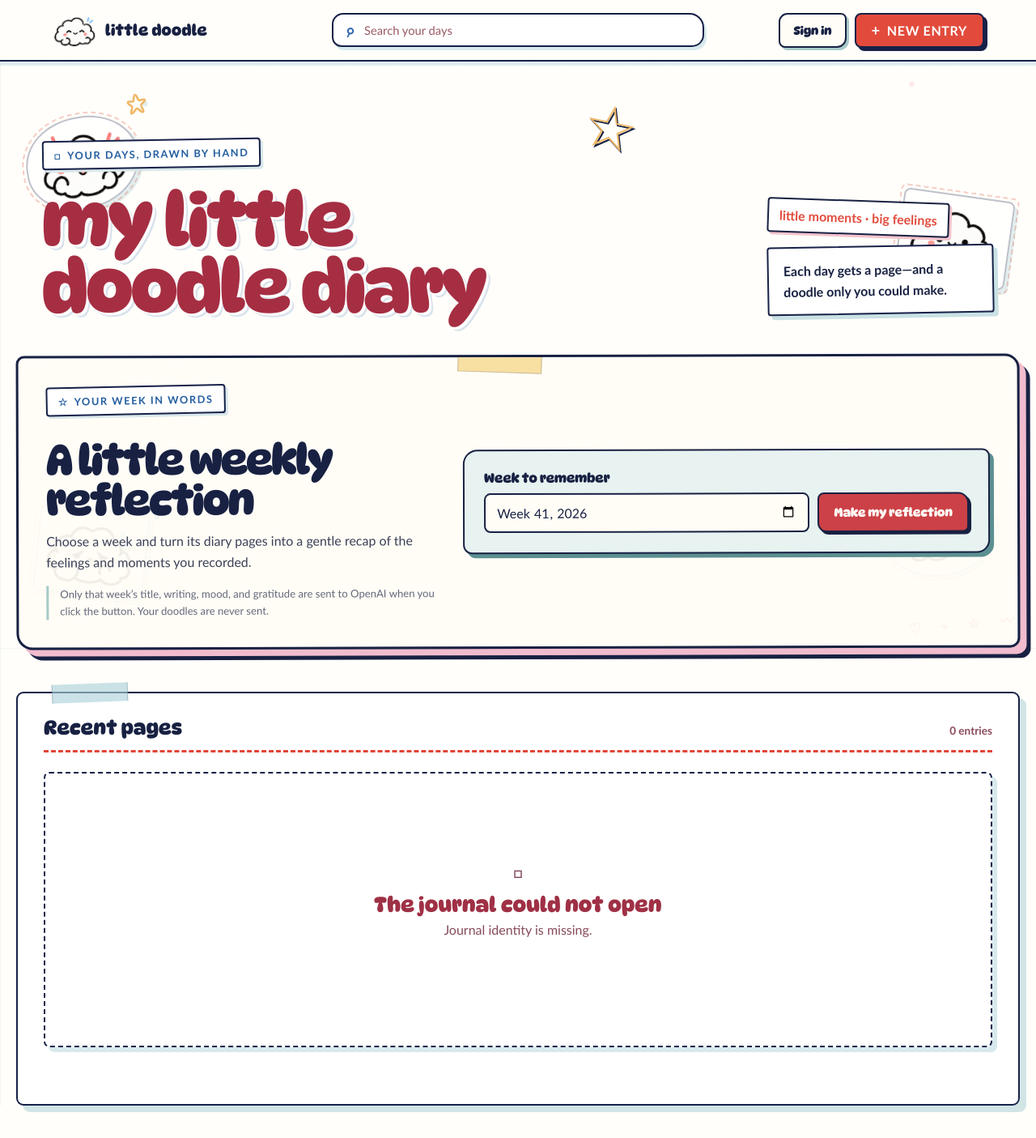
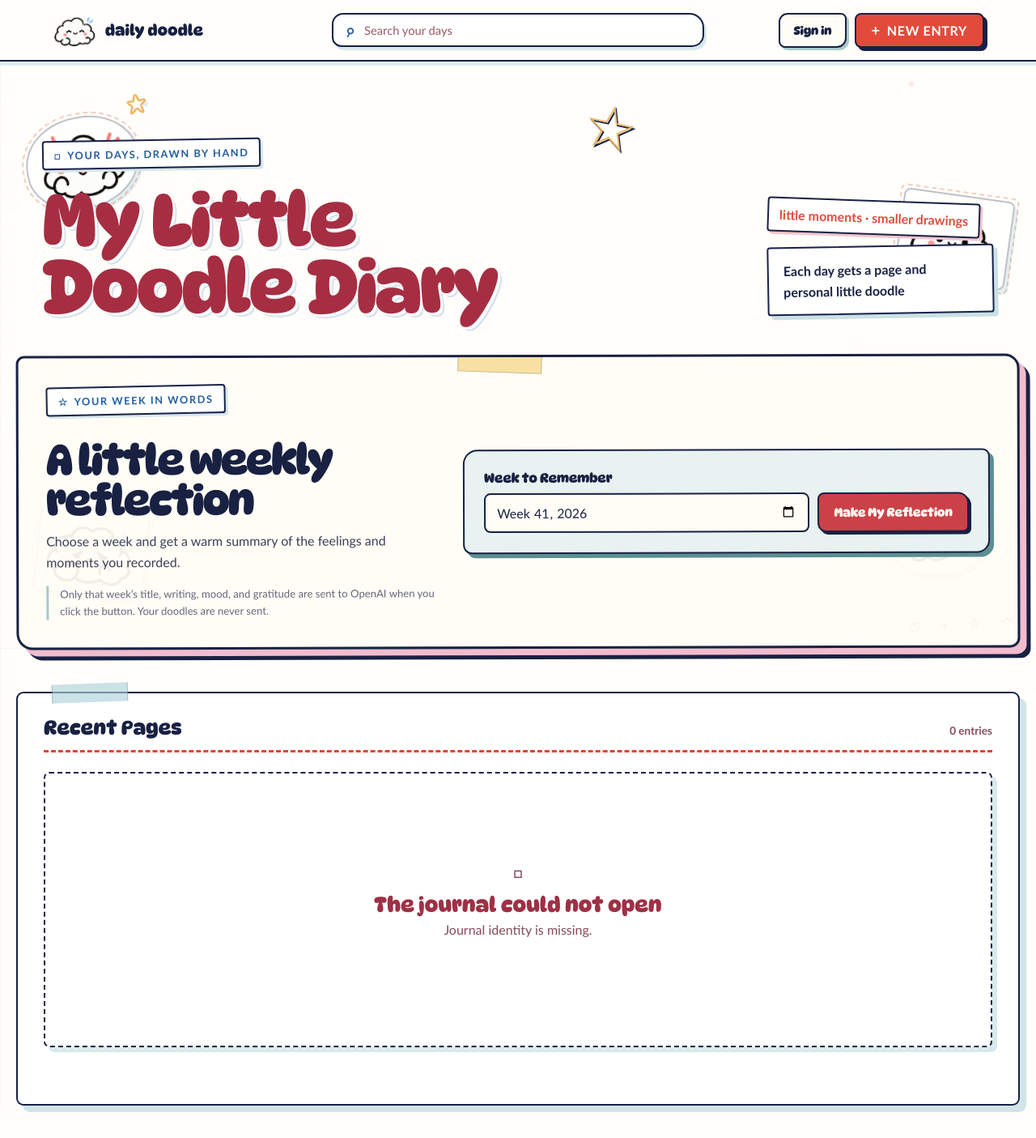
Before and after one commit to xyczhang/doodle-diary, a Flask app: page / in a window 1280 px wide. Shown: the top 1405 px of the page at 81% size. Run offline with Flask 3, Linux system fonts and the light colour scheme; some libraries are stand-ins or nearby versions.

Commit message:
Update index.html

```diff
--- a/templates/index.html
+++ b/templates/index.html
@@ -22,26 +22,26 @@
       <header class="topbar">
         <a class="brand" href="#" aria-label="Doodle Diary home">
           <span class="brand-mark"><span class="mood-face mood-face-1"></span></span>
-          <span>little doodle</span>
+          <span>Daily Doodle</span>
         </a>
         <label class="search-wrap">
           <span class="search-icon" aria-hidden="true">⌕</span>
           <input id="search-input" type="search" placeholder="Search your days" aria-label="Search entries">
         </label>
         <div class="header-actions">
-          <button id="auth-button" class="auth-button" type="button">Sign in</button>
-          <button id="new-entry-button" class="new-button" type="button"><span class="icon-text">+</span> New entry</button>
+          <button id="auth-button" class="auth-button" type="button">Sign In</button>
+          <button id="new-entry-button" class="new-button" type="button"><span class="icon-text">+</span> New Entry</button>
         </div>
       </header>
 
       <section class="intro">
         <div>
           <p class="eyebrow"><span aria-hidden="true">□</span> your days, drawn by hand</p>
-          <h1>my little<br>doodle diary</h1>
+          <h1>My Little<br>Doodle Diary</h1>
         </div>
         <div class="intro-side">
-          <span class="candy-label">little moments · big feelings</span>
-          <p class="intro-note">Each day gets a page—and a doodle only you could make.</p>
+          <span class="candy-label">little moments · smaller drawings</span>
+          <p class="intro-note">Each day gets a page and personal little doodle </p>
         </div>
       </section>
 
@@ -49,14 +49,14 @@
         <div class="weekly-copy">
           <p class="eyebrow"><span aria-hidden="true">☆</span> your week in words</p>
           <h2 id="weekly-title">A little weekly reflection</h2>
-          <p>Choose a week and turn its diary pages into a gentle recap of the feelings and moments you recorded.</p>
+          <p>Choose a week and get a warm summary of the feelings and moments you recorded.</p>
           <p class="privacy-note">Only that week’s title, writing, mood, and gratitude are sent to OpenAI when you click the button. Your doodles are never sent.</p>
         </div>
         <div class="weekly-action">
-          <label for="summary-week">Week to remember</label>
+          <label for="summary-week">Week to Remember</label>
           <div class="weekly-controls">
             <input id="summary-week" type="week">
-            <button id="summary-button" class="summary-button" type="button">Make my reflection</button>
+            <button id="summary-button" class="summary-button" type="button">Make My Reflection</button>
           </div>
           <div id="summary-output" class="summary-output" aria-live="polite" hidden>
             <span id="summary-meta" class="summary-meta"></span>
@@ -67,11 +67,11 @@
 
       <section class="journal-section" aria-live="polite">
         <div class="section-heading">
-          <h2 id="section-title">Recent pages</h2>
+          <h2 id="section-title">Recent Pages</h2>
           <span id="entry-count">0 entries</span>
         </div>
         <div id="entry-grid" class="entry-grid loading">
-          <div class="empty-state">Opening your journal…</div>
+          <div class="empty-state">Opening Your Journal…</div>
         </div>
       </section>
 
@@ -81,7 +81,7 @@
 
           <div id="auth-signed-out">
             <p class="eyebrow"><span aria-hidden="true">♡</span> keep your pages close</p>
-            <h2 id="auth-heading">Welcome back</h2>
+            <h2 id="auth-heading">Welcome Back</h2>
             <p id="auth-intro">Sign in to find your diary on any browser or device.</p>
             <form id="auth-form">
               <label for="auth-email">Email</label>
@@ -172,7 +172,7 @@
               <button id="delete-button" class="delete-button" type="button" hidden>Delete</button>
               <span class="spacer"></span>
               <button id="cancel-button" class="cancel-button" type="button">Cancel</button>
-              <button id="save-button" class="save-button" type="submit">Save entry</button>
+              <button id="save-button" class="save-button" type="submit">Save Entry</button>
             </div>
           </form>
         </section>
```
